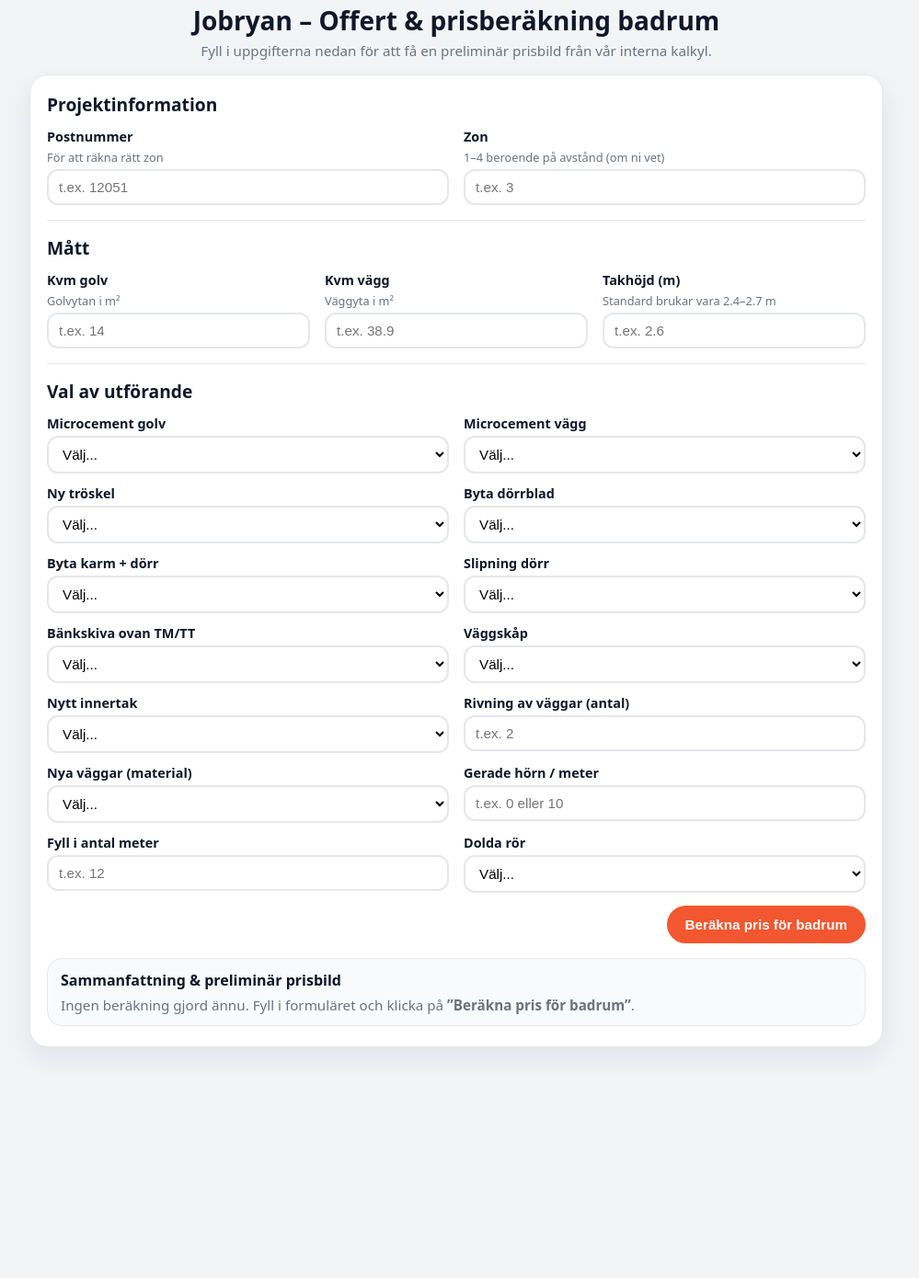
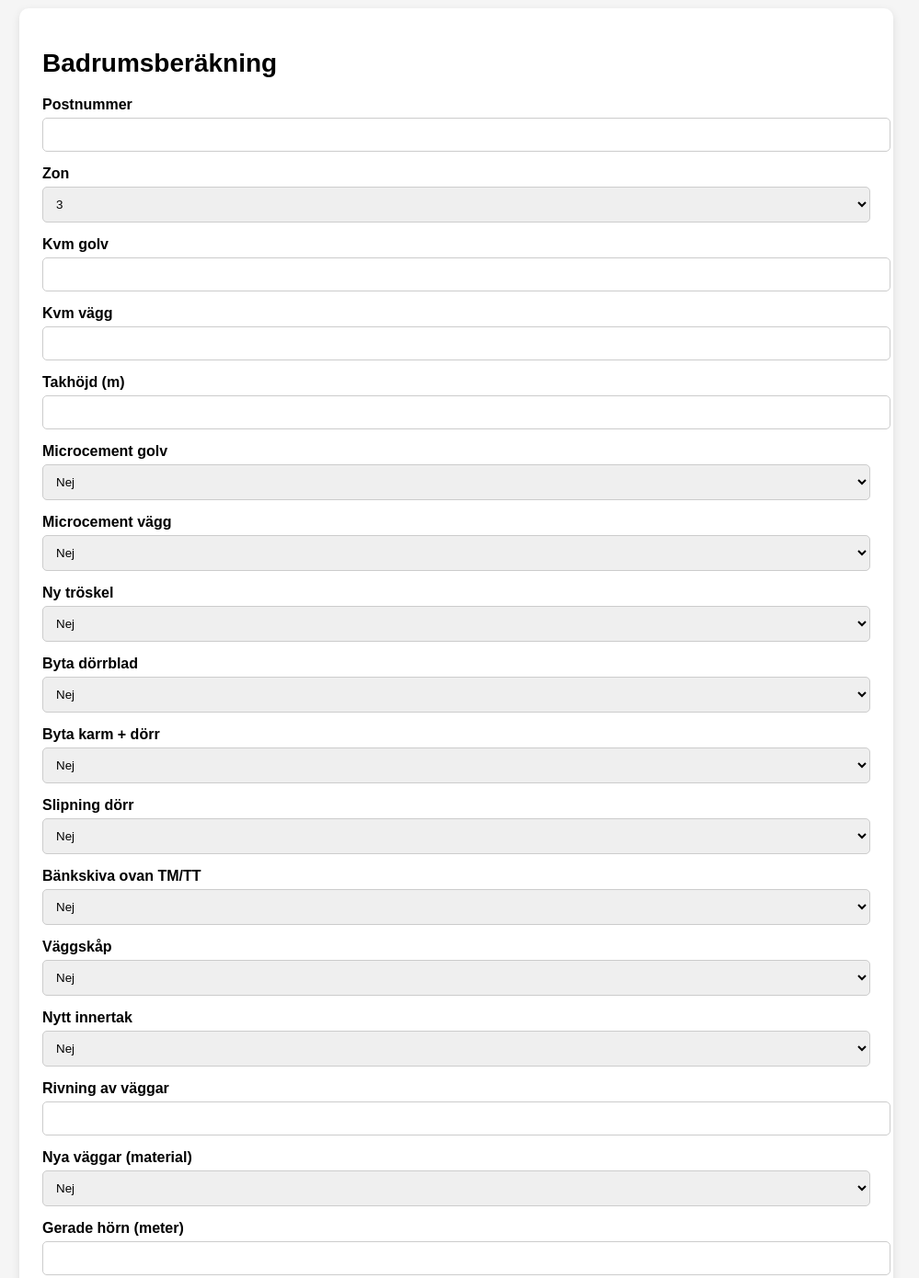
Before and after one commit to nftkungen/jobryan-offert-service, a website: page public/index.html in a window 1280 px wide. Shown: the part 21-1411 px from the top of the page at 92% size, without its empty margins (144-1143 px from the left). Before the commit the page ends 1216 px from the top, so only its background shows below. Drawn offline with Linux system fonts and the light colour scheme.

Commit message:
Update index.html

```diff
--- a/public/index.html
+++ b/public/index.html
@@ -2,368 +2,210 @@
 <html lang="sv">
 <head>
   <meta charset="UTF-8" />
-  <title>Jobryan – Offert & prisberäkning</title>
-  <meta name="viewport" content="width=device-width, initial-scale=1" />
+  <meta name="viewport" content="width=device-width, initial-scale=1.0" />
+  <title>Jobryan Offert — Badrumsberäkning</title>
+
   <style>
-    :root {
-      --bg: #f3f4f6;
-      --card: #ffffff;
-      --ink: #0f172a;
-      --muted: #6b7280;
-      --border: #e5e7eb;
-      --accent: #f25730;
-      --accent-soft: #ffe1d7;
+    body {
+      font-family: Arial, sans-serif;
+      background: #f5f5f5;
+      padding: 30px;
+      margin: 0;
     }
-    * { box-sizing: border-box; }
-    body {
-      margin: 0;
-      font-family: system-ui, -apple-system, BlinkMacSystemFont, "Segoe UI",
-        Roboto, Helvetica, Arial, sans-serif;
-      background: var(--bg);
-      color: var(--ink);
+
+    .container {
+      max-width: 900px;
+      margin: 0 auto;
+      background: white;
+      padding: 25px;
+      border-radius: 10px;
+      box-shadow: 0 3px 10px rgba(0,0,0,0.1);
     }
-    .page {
-      max-width: 960px;
-      margin: 24px auto;
-      padding: 0 16px 32px;
+
+    h1 {
+      margin-bottom: 20px;
+      font-size: 28px;
     }
-    header {
-      text-align: center;
-      margin-bottom: 16px;
+
+    label {
+      font-weight: bold;
+      margin-top: 15px;
+      display: block;
     }
-    header h1 {
-      margin: 4px 0;
-      font-size: 1.75rem;
+
+    input, select {
+      width: 100%;
+      padding: 10px;
+      border: 1px solid #ccc;
+      border-radius: 5px;
+      margin-top: 5px;
     }
-    header p {
-      margin: 0;
-      color: var(--muted);
-      font-size: 0.95rem;
+
+    button {
+      margin-top: 20px;
+      background: #ff6600;
+      color: white;
+      padding: 15px;
+      width: 100%;
+      border: none;
+      font-size: 18px;
+      border-radius: 8px;
+      cursor: pointer;
     }
-    .card {
-      background: var(--card);
-      border-radius: 20px;
-      border: 1px solid var(--border);
-      box-shadow: 0 12px 32px rgba(15, 23, 42, 0.08);
-      padding: 18px 18px 22px;
-      margin-top: 16px;
+
+    #resultBox {
+      display: none;
+      margin-top: 30px;
+      padding: 20px;
+      background: #e8f8e8;
+      border-left: 5px solid #1a8f1a;
+      border-radius: 8px;
     }
-    h2.section-title {
-      margin: 0 0 12px;
-      font-size: 1.2rem;
+
+    .price-line {
+      margin-bottom: 10px;
+      font-size: 18px;
     }
-    .grid-2 {
-      display: grid;
-      grid-template-columns: 1fr 1fr;
-      gap: 12px 16px;
-    }
-    .grid-3 {
-      display: grid;
-      grid-template-columns: repeat(3, minmax(0, 1fr));
-      gap: 12px 16px;
-    }
-    @media (max-width: 720px) {
-      .grid-2, .grid-3 {
-        grid-template-columns: 1fr;
-      }
-    }
-    label.flabel {
-      display: flex;
-      flex-direction: column;
-      gap: 4px;
-      font-size: 0.9rem;
-      font-weight: 600;
-    }
-    label.flabel span {
-      color: var(--muted);
-      font-weight: 400;
-      font-size: 0.8rem;
-    }
-    input.finput,
-    select.finput {
-      border-radius: 12px;
-      border: 2px solid var(--border);
-      padding: 9px 11px;
-      font-size: 0.95rem;
-      outline: none;
-      background: #ffffff;
-    }
-    input.finput:focus,
-    select.finput:focus {
-      border-color: var(--accent);
-      box-shadow: 0 0 0 3px var(--accent-soft);
-    }
-    .section-divider {
-      margin: 16px 0;
-      height: 1px;
-      background: var(--border);
-    }
-    .actions {
-      margin-top: 14px;
-      display: flex;
-      justify-content: flex-end;
-      gap: 10px;
-      flex-wrap: wrap;
-    }
-    .btn {
-      border-radius: 999px;
-      padding: 10px 18px;
-      font-weight: 600;
-      font-size: 0.95rem;
-      border: 2px solid var(--border);
-      background: #ffffff;
-      cursor: pointer;
-      display: inline-flex;
-      align-items: center;
-      gap: 6px;
-    }
-    .btn.primary {
-      background: var(--accent);
-      border-color: var(--accent);
-      color: #ffffff;
-    }
-    .btn:disabled {
-      opacity: 0.7;
-      cursor: default;
-    }
-    .summary-box {
-      margin-top: 16px;
-      border-radius: 16px;
-      border: 1px solid var(--border);
-      background: #f9fafb;
-      padding: 12px 14px;
-      font-size: 0.95rem;
-      color: var(--ink);
-    }
-    .summary-box h3 {
-      margin: 0 0 6px;
-      font-size: 1rem;
-    }
-    .summary-grid {
-      display: grid;
-      grid-template-columns: 1fr 1fr;
-      gap: 4px 18px;
-      font-size: 0.92rem;
-    }
-    @media (max-width: 600px) {
-      .summary-grid {
-        grid-template-columns: 1fr;
-      }
-    }
-    .summary-label {
-      color: var(--muted);
-    }
-    .summary-value {
-      font-weight: 600;
-    }
-    .summary-note {
-      margin-top: 6px;
-      font-size: 0.8rem;
-      color: var(--muted);
-    }
-    .error-text {
-      color: #b91c1c;
-      font-size: 0.9rem;
+
+    .price-label {
+      font-weight: bold;
     }
   </style>
 </head>
+
 <body>
-  <div class="page">
-    <header>
-      <h1>Jobryan – Offert & prisberäkning badrum</h1>
-      <p>Fyll i uppgifterna nedan för att få en preliminär prisbild från vår interna kalkyl.</p>
-    </header>
+  <div class="container">
 
-    <section class="card">
-      <h2 class="section-title">Projektinformation</h2>
+    <h1>Badrumsberäkning</h1>
 
-      <form id="badrumForm" autocomplete="off">
-        <div class="grid-2">
-          <label class="flabel">
-            Postnummer
-            <span>För att räkna rätt zon</span>
-            <input class="finput" name="postnummer" placeholder="t.ex. 12051" />
-          </label>
+    <!-- === INPUT FORM === -->
+    <label>Postnummer</label>
+    <input id="postnummer" />
 
-          <label class="flabel">
-            Zon
-            <span>1–4 beroende på avstånd (om ni vet)</span>
-            <input class="finput" name="zon" type="number" min="1" max="4" step="1" placeholder="t.ex. 3" />
-          </label>
-        </div>
+    <label>Zon</label>
+    <select id="zon">
+      <option value="1">1</option>
+      <option value="2">2</option>
+      <option value="3" selected>3</option>
+      <option value="4">4</option>
+    </select>
 
-        <div class="section-divider"></div>
+    <label>Kvm golv</label>
+    <input id="kvm_golv" />
 
-        <h2 class="section-title">Mått</h2>
+    <label>Kvm vägg</label>
+    <input id="kvm_vagg" />
 
-        <div class="grid-3">
-          <label class="flabel">
-            Kvm golv
-            <span>Golvytan i m²</span>
-            <input class="finput" name="kvm_golv" type="number" step="0.1" placeholder="t.ex. 14" />
-          </label>
-          <label class="flabel">
-            Kvm vägg
-            <span>Väggyta i m²</span>
-            <input class="finput" name="kvm_vagg" type="number" step="0.1" placeholder="t.ex. 38.9" />
-          </label>
-          <label class="flabel">
-            Takhöjd (m)
-            <span>Standard brukar vara 2.4–2.7 m</span>
-            <input class="finput" name="takhojd" type="number" step="0.01" placeholder="t.ex. 2.6" />
-          </label>
-        </div>
+    <label>Takhöjd (m)</label>
+    <input id="takhojd" />
 
-        <div class="section-divider"></div>
+    <label>Microcement golv</label>
+    <select id="microcement_golv">
+      <option>Ja</option>
+      <option selected>Nej</option>
+    </select>
 
-        <h2 class="section-title">Val av utförande</h2>
+    <label>Microcement vägg</label>
+    <select id="microcement_vagg">
+      <option>Ja</option>
+      <option selected>Nej</option>
+    </select>
 
-        <div class="grid-2">
-          <label class="flabel">
-            Microcement golv
-            <select class="finput" name="microcement_golv">
-              <option value="">Välj...</option>
-              <option value="Ja">Ja</option>
-              <option value="Nej">Nej</option>
-            </select>
-          </label>
+    <label>Ny tröskel</label>
+    <select id="ny_troskel">
+      <option>Ja</option>
+      <option selected>Nej</option>
+    </select>
 
-          <label class="flabel">
-            Microcement vägg
-            <select class="finput" name="microcement_vagg">
-              <option value="">Välj...</option>
-              <option value="Ja">Ja</option>
-              <option value="Nej">Nej</option>
-            </select>
-          </label>
-        </div>
+    <label>Byta dörrblad</label>
+    <select id="byta_dorrblad">
+      <option>Ja</option>
+      <option selected>Nej</option>
+    </select>
 
-        <div class="grid-2" style="margin-top:12px;">
-          <label class="flabel">
-            Ny tröskel
-            <select class="finput" name="ny_troskel">
-              <option value="">Välj...</option>
-              <option value="Ja">Ja</option>
-              <option value="Nej">Nej</option>
-            </select>
-          </label>
+    <label>Byta karm + dörr</label>
+    <select id="byta_karm_dorr">
+      <option>Ja</option>
+      <option selected>Nej</option>
+    </select>
 
-          <label class="flabel">
-            Byta dörrblad
-            <select class="finput" name="byta_dorrblad">
-              <option value="">Välj...</option>
-              <option value="Ja">Ja</option>
-              <option value="Nej">Nej</option>
-            </select>
-          </label>
-        </div>
+    <label>Slipning dörr</label>
+    <select id="slipning_dorr">
+      <option>Ja</option>
+      <option selected>Nej</option>
+    </select>
 
-        <div class="grid-2" style="margin-top:12px;">
-          <label class="flabel">
-            Byta karm + dörr
-            <select class="finput" name="byta_karm_dorr">
-              <option value="">Välj...</option>
-              <option value="Ja">Ja</option>
-              <option value="Nej">Nej</option>
-            </select>
-          </label>
+    <label>Bänkskiva ovan TM/TT</label>
+    <select id="bankskiva_ovan_tm_tt">
+      <option>Ja</option>
+      <option selected>Nej</option>
+    </select>
 
-          <label class="flabel">
-            Slipning dörr
-            <select class="finput" name="slipning_dorr">
-              <option value="">Välj...</option>
-              <option value="Ja">Ja</option>
-              <option value="Nej">Nej</option>
-            </select>
-          </label>
-        </div>
+    <label>Väggskåp</label>
+    <select id="vaggskap">
+      <option>Ja</option>
+      <option selected>Nej</option>
+    </select>
 
-        <div class="grid-2" style="margin-top:12px;">
-          <label class="flabel">
-            Bänkskiva ovan TM/TT
-            <select class="finput" name="bankskiva_ovan_tm_tt">
-              <option value="">Välj...</option>
-              <option value="Ja">Ja</option>
-              <option value="Nej">Nej</option>
-            </select>
-          </label>
+    <label>Nytt innertak</label>
+    <select id="nytt_innertak">
+      <option>Ja</option>
+      <option selected>Nej</option>
+    </select>
 
-          <label class="flabel">
-            Väggskåp
-            <select class="finput" name="vaggskap">
-              <option value="">Välj...</option>
-              <option value="Ja">Ja</option>
-              <option value="Nej">Nej</option>
-            </select>
-          </label>
-        </div>
+    <label>Rivning av väggar</label>
+    <input id="rivning_vaggar" />
 
-        <div class="grid-2" style="margin-top:12px;">
-          <label class="flabel">
-            Nytt innertak
-            <select class="finput" name="nytt_innertak">
-              <option value="">Välj...</option>
-              <option value="Ja">Ja</option>
-              <option value="Nej">Nej</option>
-            </select>
-          </label>
+    <label>Nya väggar (material)</label>
+    <select id="nya_vaggar_material">
+      <option>Ja</option>
+      <option selected>Nej</option>
+    </select>
 
-          <label class="flabel">
-            Rivning av väggar (antal)
-            <input class="finput" name="rivning_vaggar" type="number" min="0" step="1" placeholder="t.ex. 2" />
-          </label>
-        </div>
+    <label>Gerade hörn (meter)</label>
+    <input id="gerade_horn_meter" />
 
-        <div class="grid-2" style="margin-top:12px;">
-          <label class="flabel">
-            Nya väggar (material)
-            <select class="finput" name="nya_vaggar_material">
-              <option value="">Välj...</option>
-              <option value="Ja">Ja</option>
-              <option value="Nej">Nej</option>
-            </select>
-          </label>
+    <label>Fyll i antal meter</label>
+    <input id="fyll_i_antal_meter" />
 
-          <label class="flabel">
-            Gerade hörn / meter
-            <input class="finput" name="gerade_horn_meter" type="number" min="0" step="1" placeholder="t.ex. 0 eller 10" />
-          </label>
-        </div>
+    <label>Dolda rör</label>
+    <select id="dolda_ror">
+      <option>Ja</option>
+      <option selected>Nej</option>
+    </select>
 
-        <div class="grid-2" style="margin-top:12px;">
-          <label class="flabel">
-            Fyll i antal meter
-            <input class="finput" name="fyll_i_antal_meter" type="number" min="0" step="0.1" placeholder="t.ex. 12" />
-          </label>
+    <button onclick="calculatePrice()">Beräkna pris för badrum</button>
 
-          <label class="flabel">
-            Dolda rör
-            <select class="finput" name="dolda_ror">
-              <option value="">Välj...</option>
-              <option value="Ja">Ja</option>
-              <option value="Nej">Nej</option>
-            </select>
-          </label>
-        </div>
-
-        <div class="actions">
-          <button type="button" id="calc-price-btn" class="btn primary">
-            Beräkna pris för badrum
-          </button>
-        </div>
-      </form>
-
-      <div id="price-summary" class="summary-box">
-        <h3>Sammanfattning & preliminär prisbild</h3>
-        <div id="price-summary-content">
-          <span style="color:#6b7280;">
-            Ingen beräkning gjord ännu. Fyll i formuläret och klicka på
-            <strong>”Beräkna pris för badrum”</strong>.
-          </span>
-        </div>
+    <!-- === RESULT BOX === -->
+    <div id="resultBox">
+      <div class="price-line">
+        <span class="price-label">Arbetskostnad ex moms:</span>
+        <span id="p1"></span>
       </div>
 
-    </section>
+      <div class="price-line">
+        <span class="price-label">Grundmaterial ex moms:</span>
+        <span id="p2"></span>
+      </div>
+
+      <div class="price-line">
+        <span class="price-label">Resekostnad ex moms:</span>
+        <span id="p3"></span>
+      </div>
+
+      <div class="price-line">
+        <span class="price-label">Sophantering ex moms:</span>
+        <span id="p4"></span>
+      </div>
+
+      <hr/>
+
+      <div class="price-line" style="font-size:22px;">
+        <span class="price-label">Totalt ex moms:</span>
+        <span id="ptot" style="font-weight:bold"></span>
+      </div>
+    </div>
+
   </div>
 
   <script src="app.js"></script>
```
